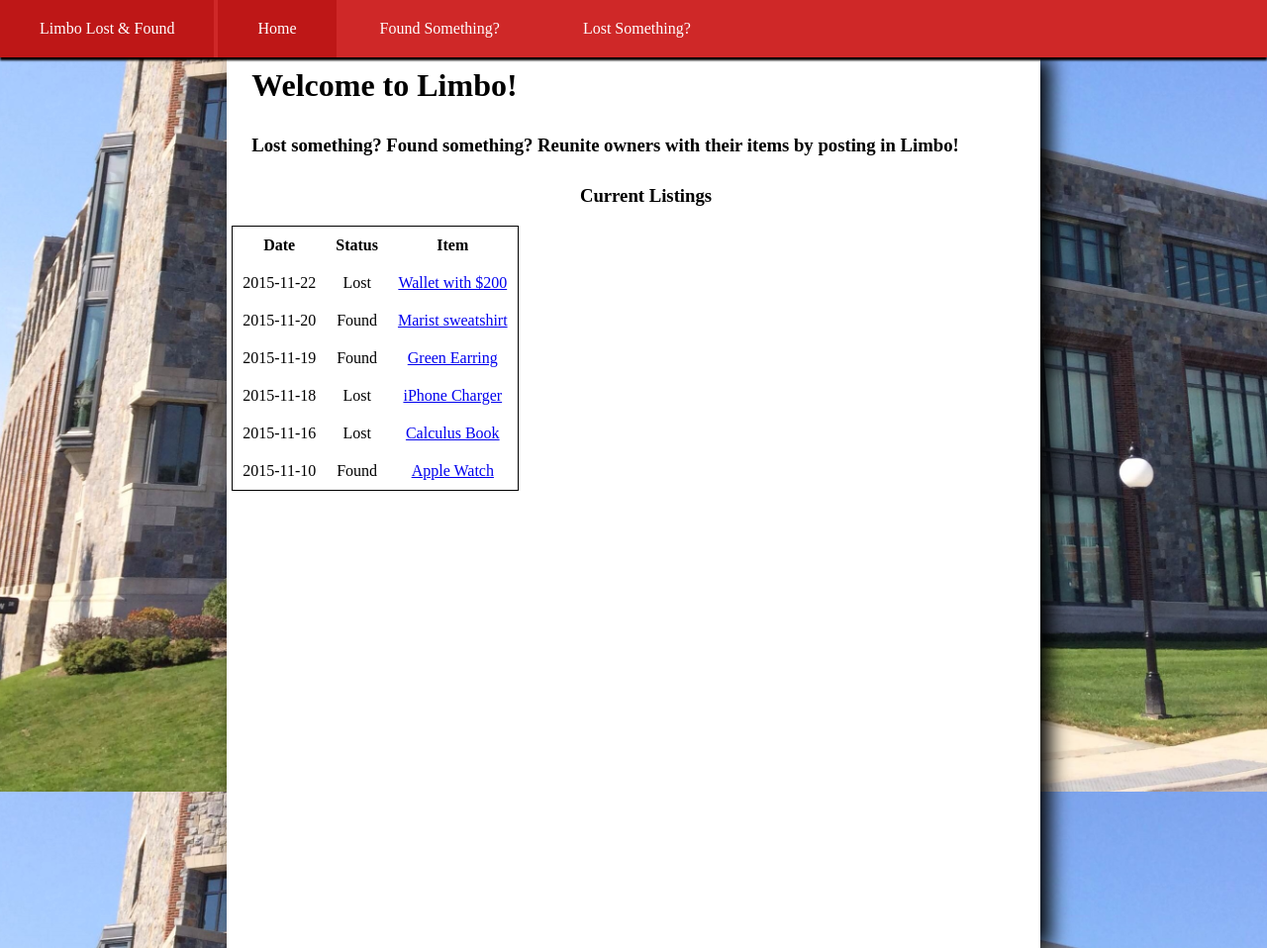
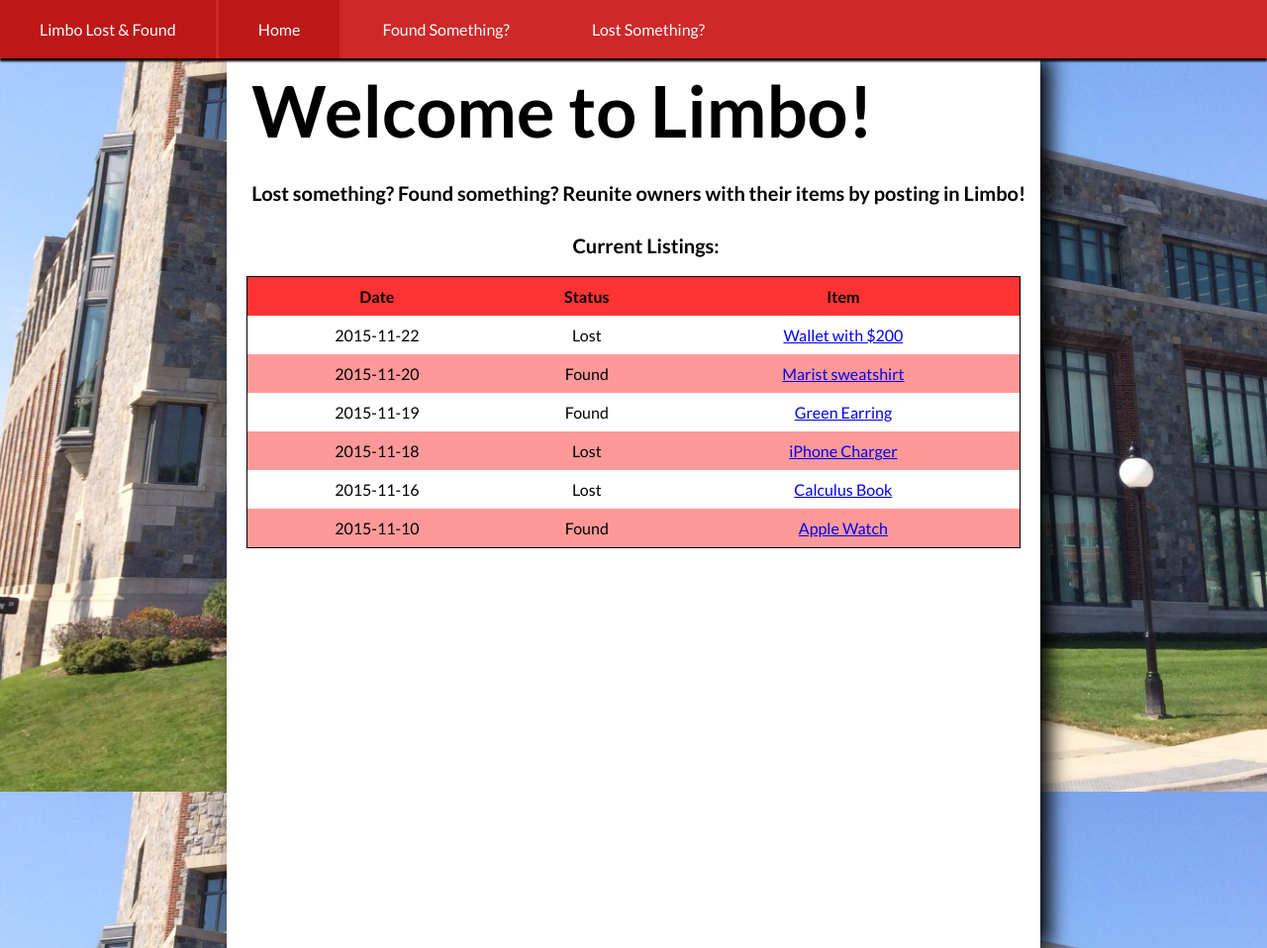
Before and after one commit to GrahamBurek/limbodb, a PHP site: page / in a window 1280 px wide. Shown: the whole page at 99% size. Run offline with PHP 8.4, Linux system fonts and the light colour scheme; data comes from the database, SQL or seed files in the repository.

Commit message:
Changed some css styling for index.php, changed fonts, removed padding around h1 and h3 and p elements.

```diff
--- a/admin.php
+++ b/admin.php
@@ -11,6 +11,7 @@ if($_SESSION['logged_in'] == true){
 	<title>Admin Logon Page</title>
 	<!-- Always include this link to the shared stylesheet. To add more style for a specific page or group of pages, add new link element under shared link! -->
 	<link rel="stylesheet" type="text/css" href="templates/sharedStyle.css">
+    <link href='https://fonts.googleapis.com/css?family=Lato:400,400italic,700' rel='stylesheet' type='text/css'>
 </head>
 <body>
 <!-- Navbar include statement: -->
--- a/admin_login.php
+++ b/admin_login.php
@@ -12,6 +12,7 @@ if (isset($_SESSION['logged_in']) && $_SESSION['logged_in'] == true) {
     <title>Limbo Lost & Found</title>
     <!-- Always include this link to the shared stylesheet. To add more style for a specific page or group of pages, add new link element under shared link! -->
     <link rel="stylesheet" type="text/css" href="templates/sharedStyle.css">
+    <link href='https://fonts.googleapis.com/css?family=Lato:400,400italic,700' rel='stylesheet' type='text/css'>
 </head>
 <body>
 <!-- Navbar include statement: -->
--- a/found-1-2.php
+++ b/found-1-2.php
@@ -4,6 +4,7 @@
     <title>Limbo Lost & Found</title>
     <!-- Always include this link to the shared stylesheet. To add more style for a specific page or group of pages, add new link element under shared link! -->
     <link rel="stylesheet" type="text/css" href="templates/sharedStyle.css">
+    <link href='https://fonts.googleapis.com/css?family=Lato:400,400italic,700' rel='stylesheet' type='text/css'>
 </head>
 <body>
 <!-- Navbar and database include statements: -->
--- a/found-1.php
+++ b/found-1.php
@@ -8,6 +8,7 @@ session_start();
 	<title>Limbo Lost & Found</title>
 	<!-- Always include this link to the shared stylesheet. To add more style for a specific page or group of pages, add new link element under shared link! -->
 	<link rel="stylesheet" type="text/css" href="templates/sharedStyle.css">
+	<link href='https://fonts.googleapis.com/css?family=Lato:400,400italic,700' rel='stylesheet' type='text/css'>
 </head>
 <body>
 <!-- Navbar and database include statements: -->
--- a/found.php
+++ b/found.php
@@ -8,6 +8,7 @@
     <title>Limbo Lost & Found</title>
     <!-- Always include this link to the shared stylesheet. To add more style for a specific page or group of pages, add new link element under shared link! -->
     <link rel="stylesheet" type="text/css" href="templates/sharedStyle.css">
+    <link href='https://fonts.googleapis.com/css?family=Lato:400,400italic,700' rel='stylesheet' type='text/css'>
 </head>
 <body>
 <!-- Navbar and database include statements: -->
--- a/includes/helpers.php
+++ b/includes/helpers.php
@@ -29,7 +29,7 @@ function show_quicklinks($dbc) {
   $query = 'SELECT id, item, item_date, status FROM stuff ORDER BY item_date DESC';
 
   # Execute the query
-  $results = mysqli_query($dbc , $query) ;
+  $results = mysqli_query($dbc , $query);
   check_results($results) ;
 
   # Show results
@@ -37,7 +37,8 @@ function show_quicklinks($dbc) {
   {
       # But...wait until we know the query succeed before
       # rendering the table start.
-      echo '<h3> Current Listings </h3>';
+      echo '<h3> Current Listings: </h3>';
+      echo '<br>';
       echo '<TABLE class="stuff">';
       echo '<TR>';
       echo '<TH>Date</TH>';
--- a/index.php
+++ b/index.php
@@ -3,17 +3,14 @@
 <head>
 	<title>Limbo Lost & Found</title>
 	<!-- Always include this link to the shared stylesheet. To add more style for a specific page or group of pages, add new link element under shared link! -->
-
-
 	<link rel="stylesheet" type="text/css" href="templates/sharedStyle.css">
+	<link href='https://fonts.googleapis.com/css?family=Lato:400,400italic,700' rel='stylesheet' type='text/css'>
 </head>
 <body>
 <!-- Require statements: -->
 <?php
 	require('includes/connect_db.php');
 	require('includes/helpers.php');
-	#require('templates/navbar.php');
-
 
 ?>
 <div id="navbar">
@@ -26,7 +23,9 @@
 </div>
 <div id="mainForm">
 	<h1>Welcome to Limbo!</h1>
+	<br>
 	<h3>Lost something? Found something? Reunite owners with their items by posting in Limbo!</h3>
+	<br>
 <div id="table">
 <?php
 	show_quicklinks($dbc);
--- a/lost-1-2.php
+++ b/lost-1-2.php
@@ -4,6 +4,7 @@
     <title>Limbo Lost & Found</title>
     <!-- Always include this link to the shared stylesheet. To add more style for a specific page or group of pages, add new link element under shared link! -->
     <link rel="stylesheet" type="text/css" href="templates/sharedStyle.css">
+    <link href='https://fonts.googleapis.com/css?family=Lato:400,400italic,700' rel='stylesheet' type='text/css'>
 </head>
 <body>
 <!-- Navbar and database include statements: -->
--- a/lost-1.php
+++ b/lost-1.php
@@ -8,6 +8,7 @@ session_start();
 	<title>Limbo Lost & Found</title>
 	<!-- Always include this link to the shared stylesheet. To add more style for a specific page or group of pages, add new link element under shared link! -->
 	<link rel="stylesheet" type="text/css" href="templates/sharedStyle.css">
+	<link href='https://fonts.googleapis.com/css?family=Lato:400,400italic,700' rel='stylesheet' type='text/css'>
 </head>
 <body>
 <!-- Navbar and database include statements: -->
--- a/lost.php
+++ b/lost.php
@@ -8,6 +8,7 @@
     <title>Limbo Lost & Found</title>
     <!-- Always include this link to the shared stylesheet. To add more style for a specific page or group of pages, add new link element under shared link! -->
     <link rel="stylesheet" type="text/css" href="templates/sharedStyle.css">
+    <link href='https://fonts.googleapis.com/css?family=Lato:400,400italic,700' rel='stylesheet' type='text/css'>
 </head>
 <body>
 <!-- Navbar include statement: -->
--- a/results.php
+++ b/results.php
@@ -4,6 +4,7 @@
 	<title>Limbo Lost & Found</title>
 	<!-- Always include this link to the shared stylesheet. To add more style for a specific page or group of pages, add new link element under shared link! -->
 	<link rel="stylesheet" type="text/css" href="templates/sharedStyle.css">
+	<link href='https://fonts.googleapis.com/css?family=Lato:400,400italic,700' rel='stylesheet' type='text/css'>
 </head>
 <body>
 <!-- Navbar include statement: -->
--- a/templates/sharedStyle.css
+++ b/templates/sharedStyle.css
@@ -5,6 +5,7 @@ html {
 	background-repeat: no-repeat;
 	background-attachment: fixed;
 	position: relative;
+	font-family: 'Lato', sans-serif;
 }
 
 body {
@@ -30,18 +31,27 @@ textarea{
 	width:80%;
 	height:100px;
 }
+
 button{
 	width:125px;
 	padding:5px;
+}
+
+.back-button{
+	margin-left:20px;
+	margin-right:40px;
 }
 
 #table {
 	text-align: center;
 }
 
-.back-button{
-	margin-left:20px;
-	margin-right:40px;
+#table tbody tr:nth-child(odd) {
+   background-color: #ff9999;
+}
+
+#table tbody tr:first-child {
+	background-color: #ff3333;
 }
 
 #navbar {
@@ -98,10 +108,29 @@ button{
 #mainForm h1, p, h3{
 	padding-top: 10px;
 	padding-left: 25px;
+	margin-top: 0px;
+	margin-bottom: 0px;
 }
 
+#mainForm h1 {
+	font-size: 450%;
+}
+
+#mainForm h3 {
+	font-size: 125%;
+}
+
+
 #mainForm table {
-	margin: 5px;
+	margin-left: 20px;
+	margin-right: 20px;
+	display: block;
+}
+
+#mainForm tbody {
+	text-align: center;
+	display: table;
+	width: 100%;
 }
 
 #mainForm table, th, td {
```
